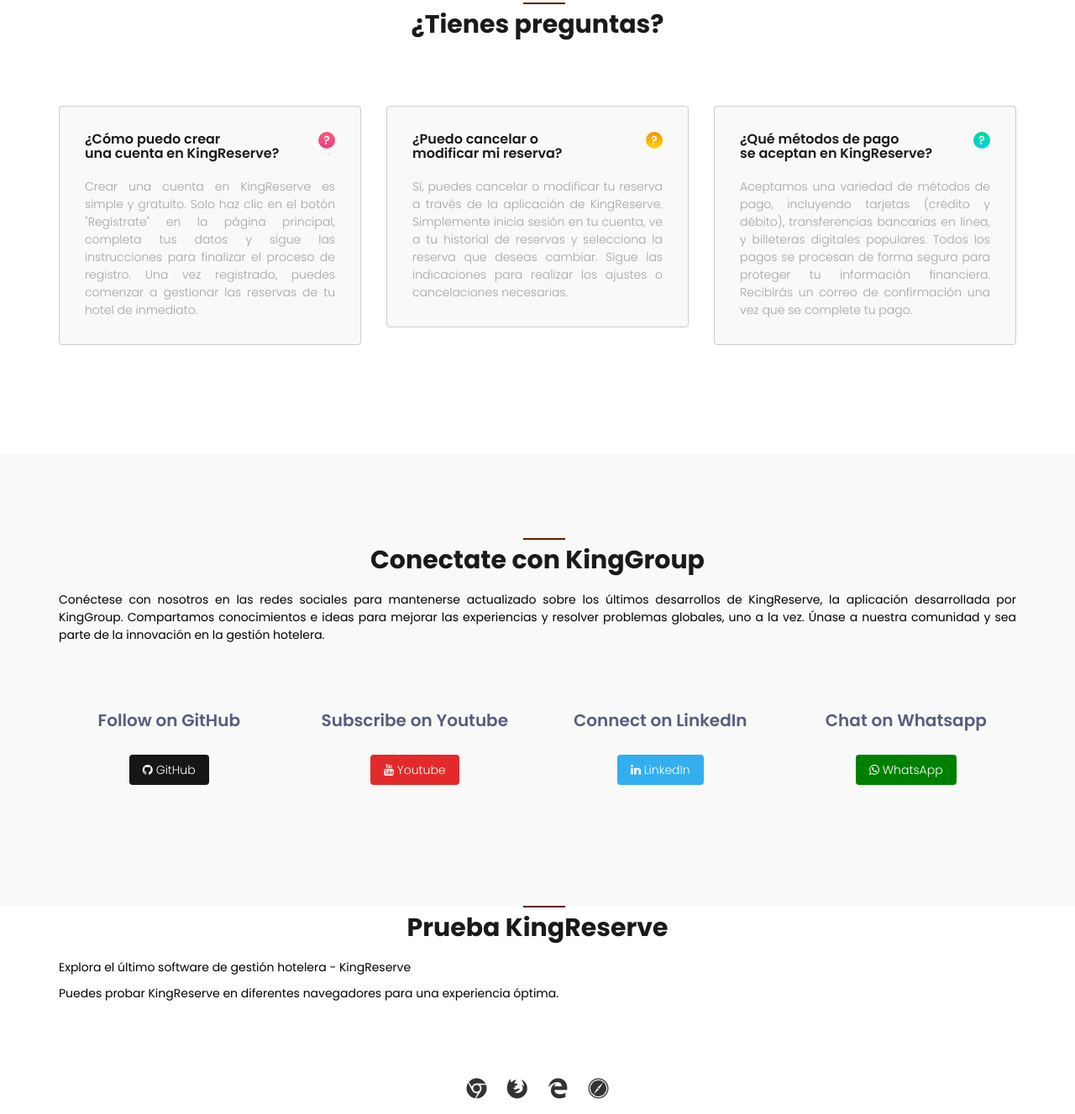
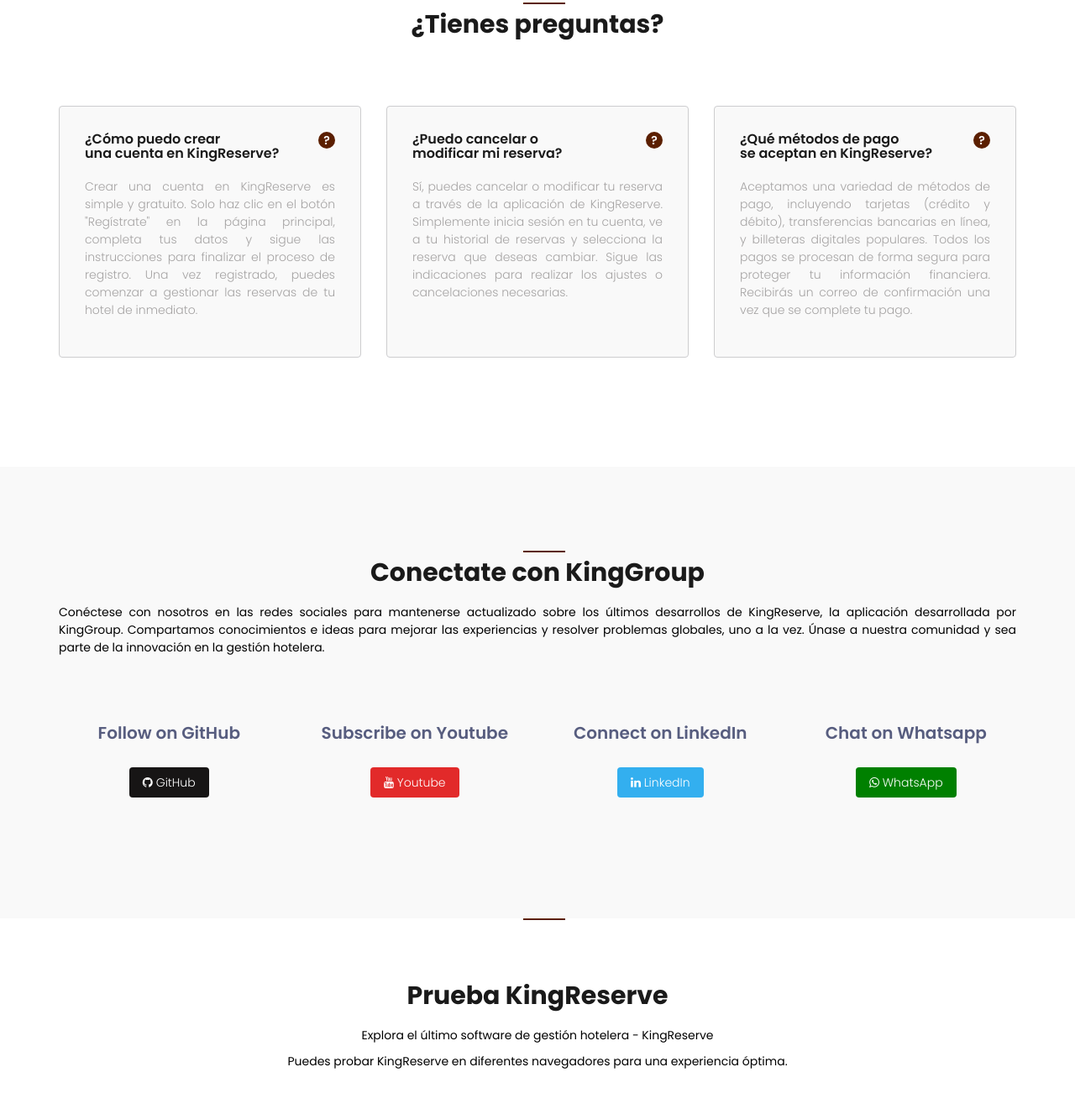
Before and after one commit to KingGroupOficial/Landing-Page---KingReserve, a plain HTML site: page index.html in a window 1280 px wide. Shown: the part 6093-7420 px from the top of the page at 84% size. Drawn offline with Linux system fonts and the light colour scheme.

Commit message:
Feat: update visualizacion de los navegadores compatibles

```diff
--- a/css/custom.css
+++ b/css/custom.css
@@ -1093,11 +1093,11 @@
 /*****   12. FAQs area css    *****/
 /**********************************/
 
-.faqs{
+.faqs {
     padding: 100px 0;
 }
 
-.faq-single{
+.faq-single {
     background: #f9f9f9;
     padding: 30px;
     border: 1px solid #cdcdcf;
@@ -1105,9 +1105,11 @@
     margin-bottom: 30px;
     transition: all 0.3s ease-in-out;
     position: relative;
-}
-
-.faq-single:before{
+    height: 300px; /* Aumenta este valor según el tamaño deseado */
+    overflow: hidden; /* Evita que el contenido se desborde */
+}
+
+.faq-single:before {
     content: '';
     display: block;
     position: absolute;
@@ -1120,27 +1122,27 @@
     transition: all 0.3s ease-in-out;
 }
 
-.faq-single:hover{
+.faq-single:hover {
     background: #fff;
     box-shadow: 0px -6px 70px 0px rgba(0, 0, 0, 0.13);
 }
 
-.faq-single:hover:before{
+.faq-single:hover:before {
     top: -6px;
 }
 
-.faq-title{
+.faq-title {
     margin-bottom: 20px;
 }
 
-.faq-title h3{
+.faq-title h3 {
     font-size: 16px;
     color: #1a1a1a;
     font-weight: 600;
     position: relative;
 }
 
-.faq-title h3:after{
+.faq-title h3:after {
     content: '?';
     display: block;
     font-weight: 600;
@@ -1157,47 +1159,29 @@
 }
 
 .faq-pink .faq-title h3:after,
-.faq-pink.faq-single:before{
-	background: #ee3e86;
-    background: linear-gradient(to top, #ee3e86,#fa5b77);
-    background: -webkit-linear-gradient(to top, #ee3e86,#fa5b77);
-    background: -moz-linear-gradient(to top, #ee3e86,#fa5b77);
-    background: -o-linear-gradient(to top, #ee3e86,#fa5b77);
-}
-
+.faq-pink.faq-single:before,
 .faq-yellow .faq-title h3:after,
-.faq-yellow.faq-single:before{
-	background: #f39301;
-    background: linear-gradient(#f39301,#fed30a);
-    background: -webkit-linear-gradient(#f39301,#fed30a);
-    background: -moz-linear-gradient(#f39301,#fed30a);
-    background: -o-linear-gradient(#f39301,#fed30a);
-}
-
+.faq-yellow.faq-single:before,
 .faq-skyblue .faq-title h3:after,
-.faq-skyblue.faq-single:before{
-	background: #05d2e3;
-    background: linear-gradient(to top, #05d2e3,#02da8f);
-    background: -webkit-linear-gradient(to top, #05d2e3,#02da8f);
-    background: -moz-linear-gradient(to top, #05d2e3,#02da8f);
-    background: -o-linear-gradient(to top, #05d2e3,#02da8f);
-}
-
+.faq-skyblue.faq-single:before,
 .faq-blue .faq-title h3:after,
-.faq-blue.faq-single:before{
-	background: #569eff;
-    background: linear-gradient(to top, #569eff,#22e8f3);
-    background: -webkit-linear-gradient(to top, #569eff,#22e8f3);
-    background: -moz-linear-gradient(to top, #569eff,#22e8f3);
-    background: -o-linear-gradient(to top, #569eff,#22e8f3);
-}
-
-.faq-entry p{
+.faq-blue.faq-single:before {
+    background: #5b1f00;
+    background: linear-gradient(to top, #5b1f00, #5b1f00);
+    background: -webkit-linear-gradient(to top, #5b1f00, #5b1f00);
+    background: -moz-linear-gradient(to top, #5b1f00, #5b1f00);
+    background: -o-linear-gradient(to top, #5b1f00, #5b1f00);
+}
+
+.faq-entry p {
     font-size: 14px;
     color: #a5a3a3;
     font-weight: 300;
     line-height: 1.5em;
     margin: 0;
+    overflow: hidden; /* Evita que el contenido se desborde */
+    text-overflow: ellipsis; /* Añade puntos suspensivos si el texto es demasiado largo */
+    white-space: normal; /* Permite que el texto se divida en varias líneas */
 }
 
 /*************************************************/
@@ -1283,16 +1267,29 @@
 
 .browser-icons {
     margin-top: 10px;
+    display: flex;
+    justify-content: center;
+    gap: 20px;
+    padding: 20px;
+    border: 1px solid #cdcdcf;
+    border-radius: 8px;
+    background-color: #f9f9f9;
 }
 
 .browser-icons i {
-	font-size: 24px;
+    font-size: 48px; /* Aumenta el tamaño de los iconos */
     margin: 0 10px;
-	color: #333;
+    color: #5b1f00;
+    transition: transform 0.3s ease, color 0.3s ease; /* Añade transición para la animación */
 }
 
 .browser-icons i:hover {
-	color: #007bff;
+    color: #ffd398;
+    transform: scale(1.2); /* Añade animación de escala */
+}
+
+.download-app .section-title p {
+    text-align: center; /* Centra el texto en la sección */
 }
 
 /****************************************/
--- a/index.html
+++ b/index.html
@@ -595,11 +595,10 @@
         <div class="row">
             <div class="col-md-12">
                 <div class="section-title wow fadeInUp">
-                    <h2>Prueba KingReserve</h2>
+                    <h2><br><br>Prueba KingReserve</h2>
                     <p>Explora el último software de gestión hotelera - KingReserve</p>
-					<p>Puedes probar KingReserve en diferentes navegadores para una experiencia óptima.</p>
+                    <p>Puedes probar KingReserve en diferentes navegadores para una experiencia óptima.</p>
                 </div>
-
             </div>
         </div>
         <div class="row">
```
Lines whose indentation alone changed are shown as unchanged.
